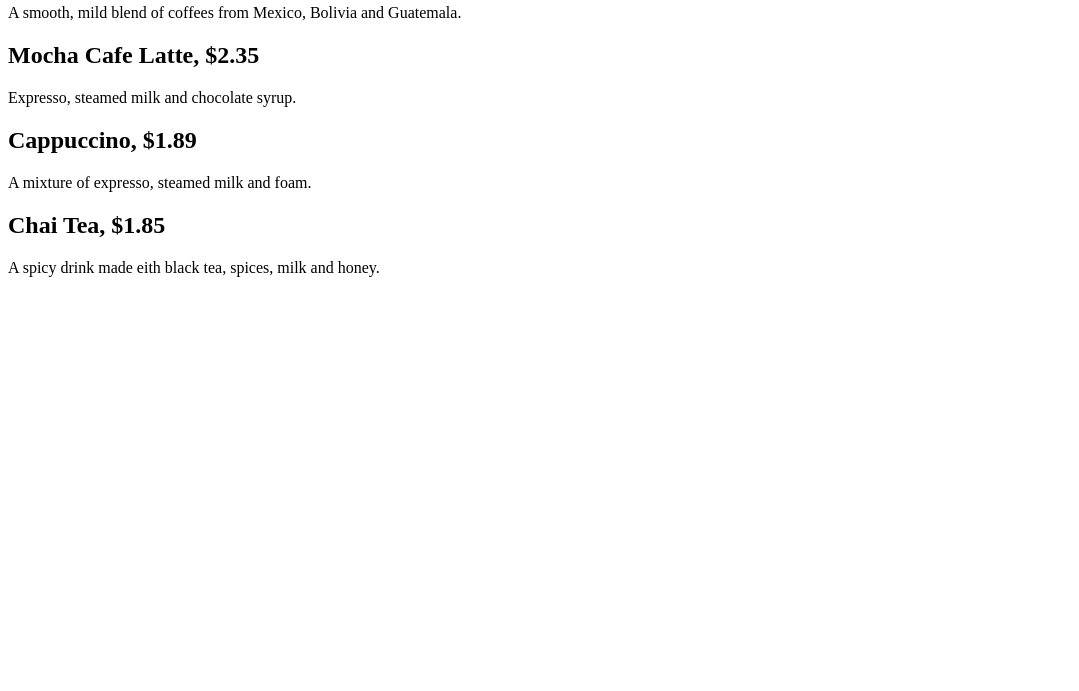
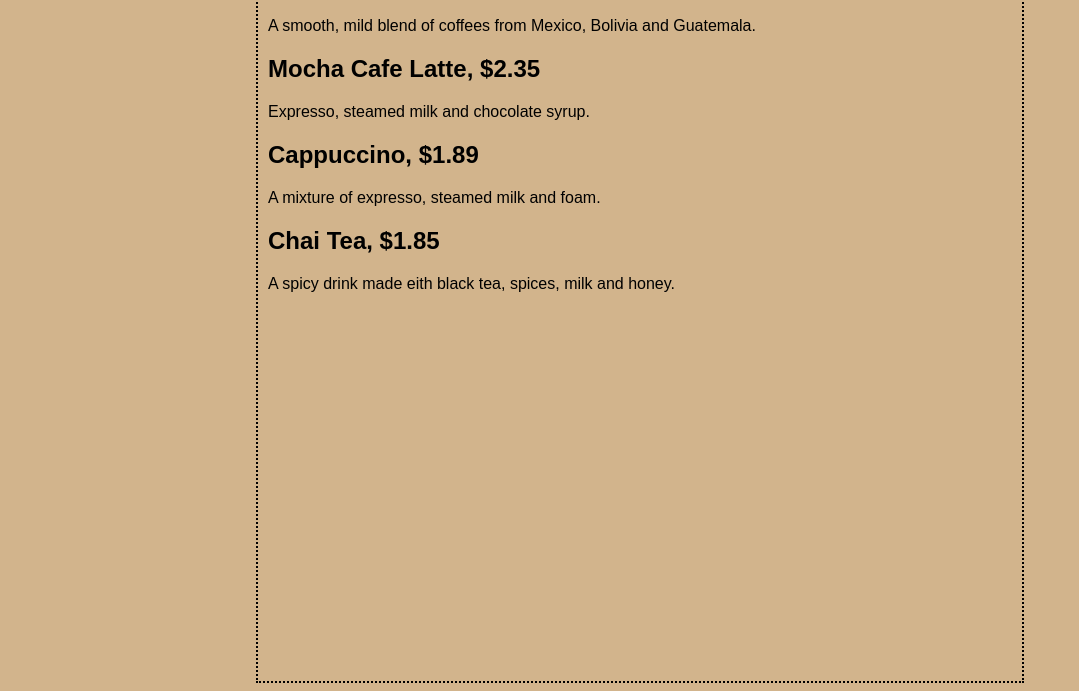
Before and after one commit to felms/HF-HTMLAndCSS, a plain HTML site: page Chapter01/starbuzz/index.html in a window 1280 px wide. Shown: the part 109-800 px from the top of the page, without its empty margins (0-1079 px from the left). Drawn offline with Linux system fonts and the light colour scheme.

Commit message:
Chapter 01: Starbuzz index.html - Adding CSS

```diff
--- a/Chapter01/starbuzz/index.html
+++ b/Chapter01/starbuzz/index.html
@@ -1,6 +1,16 @@
 <html>
     <head>
         <title>Starbuzz Coffee</title>
+        <style type="text/css">
+            body{
+                background-color: #d2b48c;
+                margin-left: 20%;
+                margin-right: 20%;
+                border: 2px dotted black;
+                padding: 10px 10px 10px 10px;
+                font-family: sans-serif;
+            }
+        </style>
     </head>
     <body>
         <h1>Starbuzz Coffee Beverages</h1>
```
